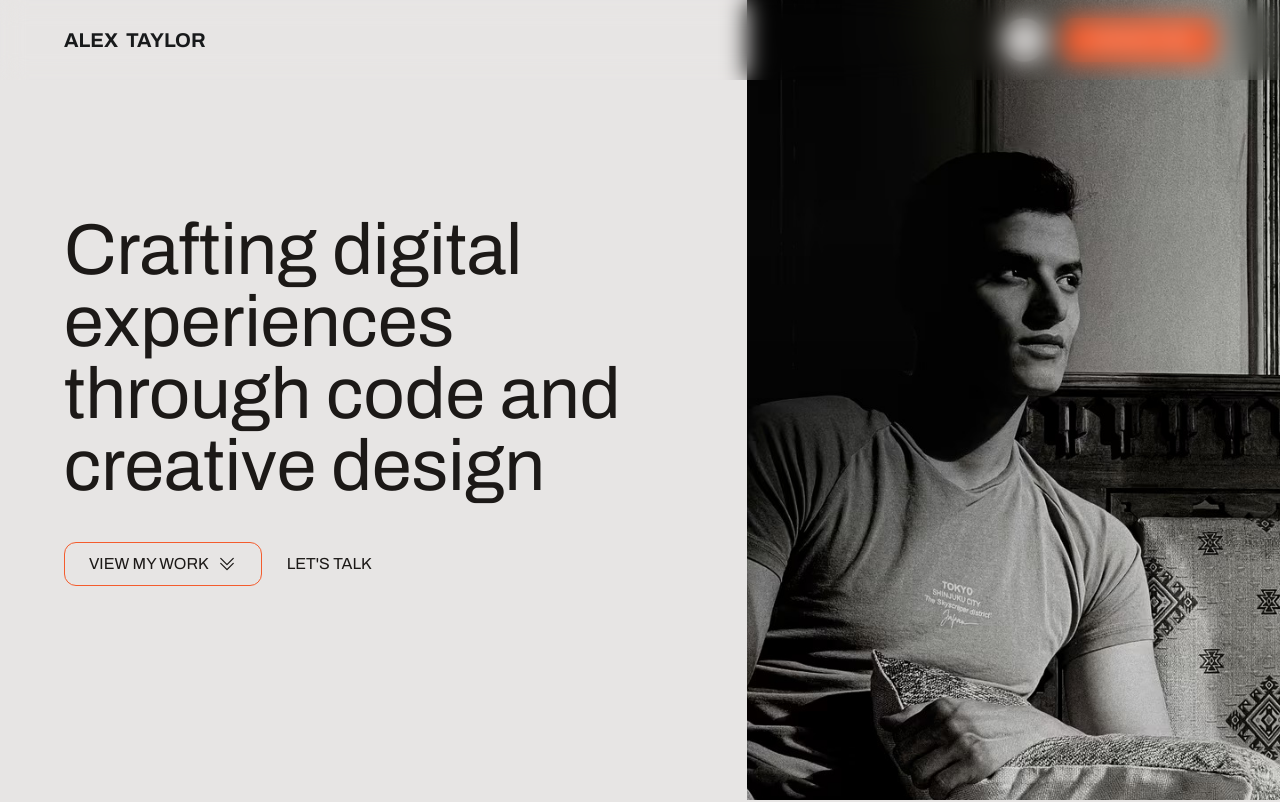
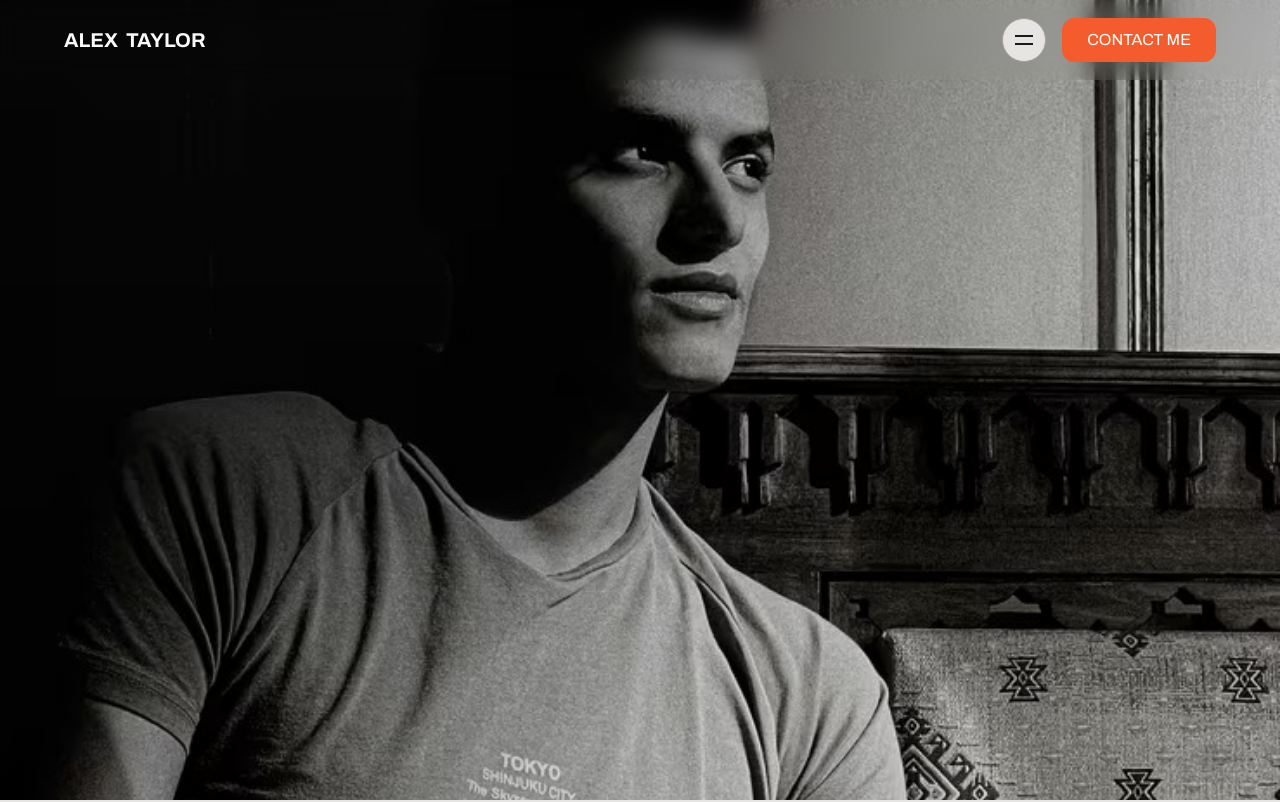
Before and after one commit to i-am-feyi/Minimal-Single-Page-Portfolio, a Next.js app: page / in a window 1280 px wide. Shown: the top 802 px of the page. Built offline with nearby package versions, Linux system fonts and the light colour scheme.

Commit message:
chore: Implement Hero Animation

```diff
--- a/src/app/globals.css
+++ b/src/app/globals.css
@@ -5,3 +5,11 @@
 .section {
   @apply py-24 md:py-32 lg:py-40;
 }
+
+.line {
+  @apply overflow-hidden;
+}
+
+.word {
+  @apply translate-y-full;
+}
--- a/src/components/button.tsx
+++ b/src/components/button.tsx
@@ -13,10 +13,12 @@ const Button = (
   return (
     <button
       className={twMerge(
-        "h-11 px-6 rounded-xl border border-red-orange-500 uppercase inline-flex items-center justify-center gap-2",
+        "h-11 px-6 rounded-xl border border-red-orange-500 uppercase inline-flex items-center justify-center gap-2 transition duration-500 relative group/button",
         variant === "primary" && "bg-red-orange-500 text-white ",
-        variant === "secondary" && "",
-        variant === "text" && "h-auto px-0 border-transparent",
+        variant === "secondary" &&
+          "hover:bg-red-orange-500 hover:text-white transition-all duration-500",
+        variant === "text" &&
+          "h-auto px-0 border-transparent after:content-[''] after:h-px after:w-0 after:absolute after:top-full after:left-0 after:bg-red-orange-500 hover:after:w-full after:transition-all after:duration-500",
         className
       )}
       {...rest}
--- a/src/sections/Header.tsx
+++ b/src/sections/Header.tsx
@@ -133,10 +133,11 @@ const Header: FC = () => {
 
     target.scrollIntoView({ behavior: "smooth" });
   };
+
   return (
     <header>
       <div
-        className="fixed top-0 left-0 w-full h-0 overflow-hidden bg-stone-900"
+        className="fixed top-0 left-0 w-full h-0 overflow-hidden bg-stone-900 z-10"
         ref={navScope}
       >
         <nav className="mt-20 flex flex-col">
@@ -171,7 +172,7 @@ const Header: FC = () => {
           ))}
         </nav>
       </div>
-      <div className="fixed top-0 left-0 backdrop-blur-md w-full mix-blend-difference z-20">
+      <div className="fixed top-0 left-0 backdrop-blur-md w-full mix-blend-difference z-10">
         <div className="container !max-w-full">
           <div className="flex justify-between h-20 items-center">
             <div>
@@ -184,7 +185,7 @@ const Header: FC = () => {
           </div>
         </div>
       </div>
-      <div className="fixed top-0 right-0">
+      <div className="fixed top-0 right-0 z-10">
         <div className="container !max-w-full">
           <div className="flex justify-end h-20 items-center">
             <div className="flex items-center gap-4">
--- a/src/sections/Hero.tsx
+++ b/src/sections/Hero.tsx
@@ -1,22 +1,70 @@
-import { FC } from "react";
+"use client";
+
+import { FC, useEffect, useRef } from "react";
 /* eslint-disable-next-line @typescript-eslint/no-unused-vars */
 import heroImage from "@/assets/images/hero-image.jpg";
 import Image from "next/image";
 import Button from "@/components/button";
+import SplitType from "split-type";
+import {
+  useAnimate,
+  motion,
+  stagger,
+  useScroll,
+  useTransform,
+} from "motion/react";
 
 const Hero: FC = () => {
+  const [titleScope, titleAnimate] = useAnimate();
+
+  const scrollingDiv = useRef<HTMLDivElement>(null);
+
+  const { scrollYProgress } = useScroll({
+    target: scrollingDiv,
+    offset: ["start end", "end end"],
+  });
+
+  const portraitWidth = useTransform(scrollYProgress, [0, 1], ["100%", "240%"]);
+
+  useEffect(() => {
+    new SplitType(titleScope.current, {
+      types: "lines,words",
+      tagName: "span",
+    });
+
+    titleAnimate(
+      titleScope.current.querySelectorAll(".word"),
+      {
+        transform: "translateY(0)",
+      },
+      { duration: 0.5, delay: stagger(0.2) }
+    );
+  }, []);
+
   return (
     <section>
-      <div className="grid md:grid-cols-12 md:h-screen items-stretch">
+      <div className="grid md:grid-cols-12 md:h-screen items-stretch sticky top-0">
         <div className="md:col-span-7 flex flex-col justify-center">
           <div className="container !max-w-full">
-            <h1 className="text-5xl md:text-6xl lg:text-7xl mt-40 md:mt-0">
+            <motion.h1
+              ref={titleScope}
+              initial={{ opacity: 0 }}
+              animate={{ opacity: 1 }}
+              className="text-5xl md:text-6xl lg:text-7xl mt-40 md:mt-0"
+            >
               Crafting digital experiences through code and creative design
-            </h1>
+            </motion.h1>
             <div className="flex flex-col md:flex-row md:items-center mt-10 items-start gap-6">
+              <motion.div
+                initial={{ opacity: 0, y: "100%" }}
+                animate={{ opacity: 1, y: 0 }}
+                transition={{ duration: 0.5, delay: 1.75 }}
+              >
                 <Button
                   variant="secondary"
                   iconAfter={
+                    <div className="overflow-hidden size-5">
+                      <div className="h-5 w-10 flex group-hover/button:-translate-x-1/2 transition-transform duration-500">
                         <svg
                           xmlns="http://www.w3.org/2000/svg"
                           fill="none"
@@ -31,26 +79,52 @@ const Hero: FC = () => {
                             d="m4.5 5.25 7.5 7.5 7.5-7.5m-15 6 7.5 7.5 7.5-7.5"
                           />
                         </svg>
+                        <svg
+                          xmlns="http://www.w3.org/2000/svg"
+                          fill="none"
+                          viewBox="0 0 24 24"
+                          strokeWidth="1.5"
+                          stroke="currentColor"
+                          className="size-5"
+                        >
+                          <path
+                            strokeLinecap="round"
+                            strokeLinejoin="round"
+                            d="m4.5 5.25 7.5 7.5 7.5-7.5m-15 6 7.5 7.5 7.5-7.5"
+                          />
+                        </svg>
+                      </div>
+                    </div>
                   }
                 >
                   <span>View My Work</span>
                 </Button>
-              <Button variant="text" className="">
-                Let&apos;s Talk
-              </Button>
+              </motion.div>
+              <motion.div
+                initial={{ opacity: 0, y: "100%" }}
+                animate={{ opacity: 1, y: 0 }}
+                transition={{ duration: 0.5, delay: 2.2 }}
+              >
+                <Button variant="text">Let&apos;s Talk</Button>
+              </motion.div>
             </div>
           </div>
         </div>
-        <div className="md:col-span-5">
-          <div className="mt-20 md:mt-0 md:h-full">
+        <div className="md:col-span-5 relative">
+          <motion.div
+            className="mt-20 md:mt-0 md:size-full md:absolute md:right-0 max-md:!w-full"
+            style={{ width: portraitWidth }}
+            animate={{}}
+          >
             <Image
               src={heroImage}
               alt="My Portrait"
               className="size-full object-cover"
             />
+          </motion.div>
         </div>
       </div>
-      </div>
+      <div className="md:h-[200vh]" ref={scrollingDiv}></div>
     </section>
   );
 };
```
Lines whose indentation alone changed are shown as unchanged.
